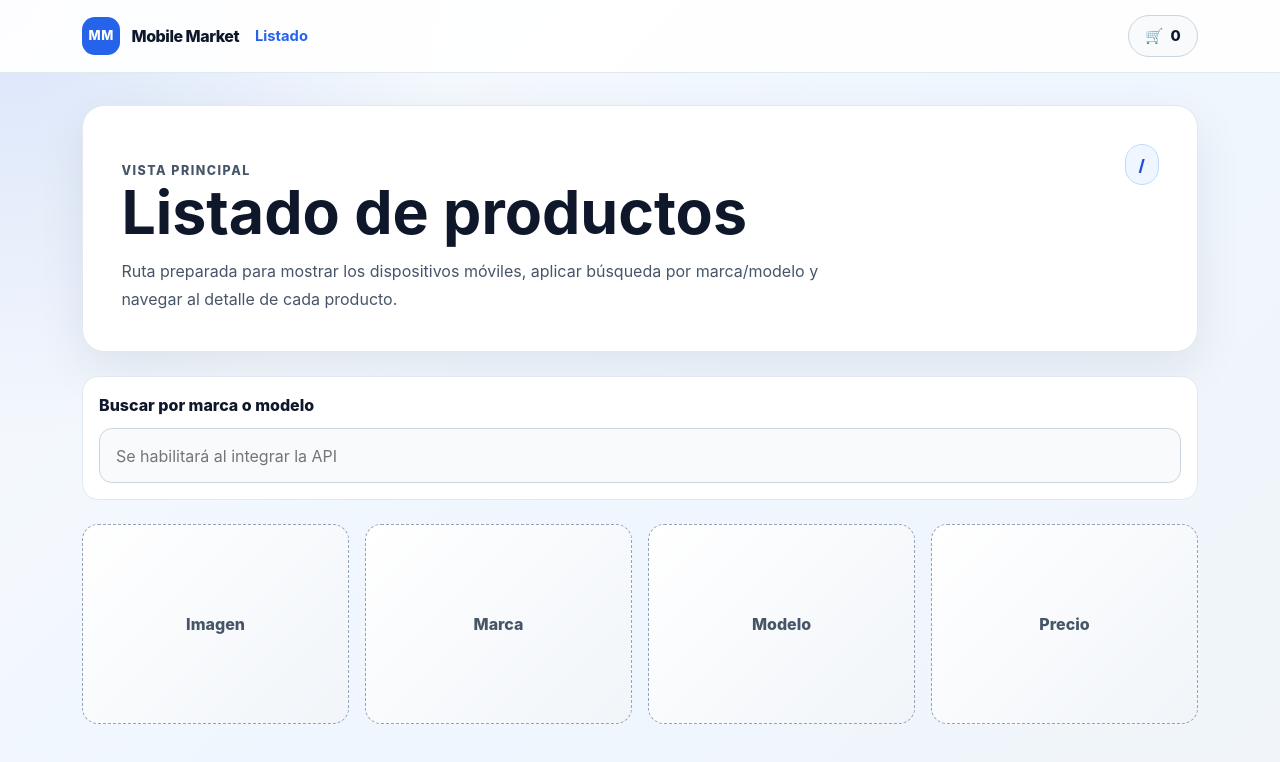
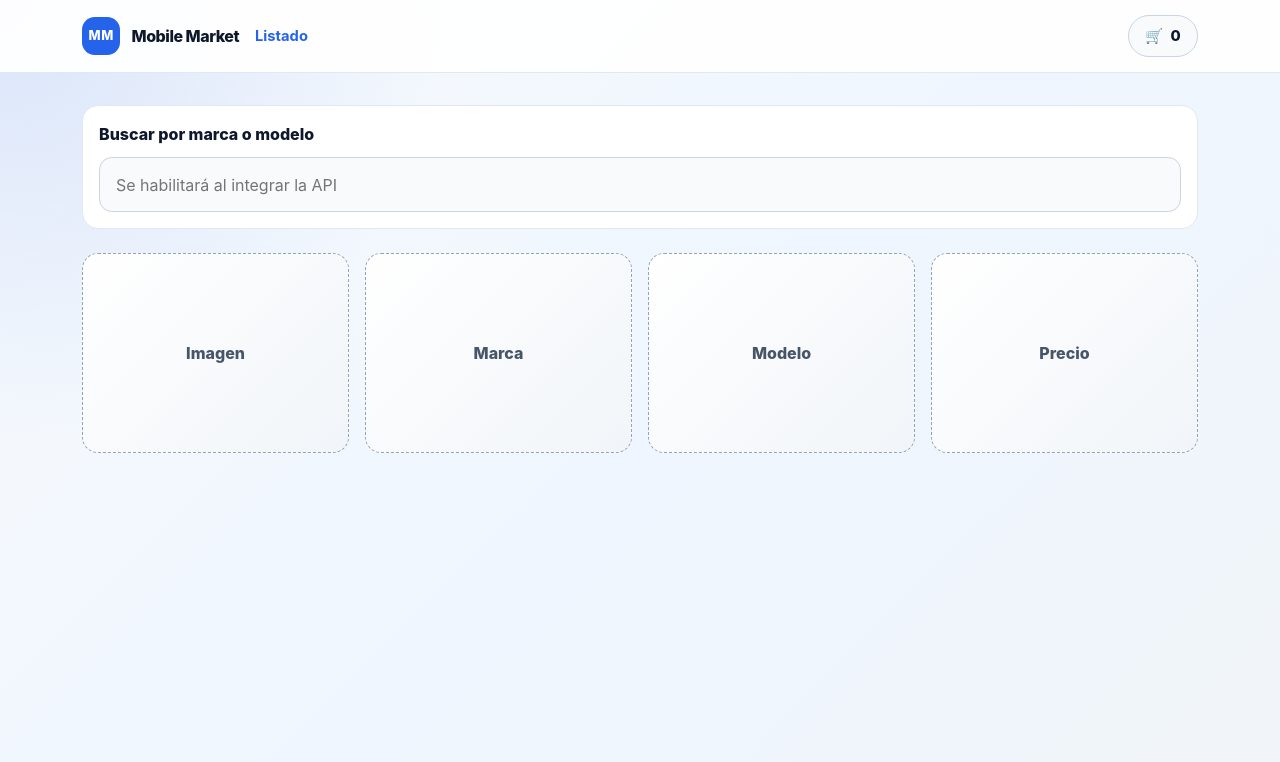
Before and after one commit to diegosilva91/mobile-market-spa, a React (Vite) app: page / in a window 1280 px wide. Shown: the top 762 px of the page. Built offline with nearby package versions, Linux system fonts and the light colour scheme.

Commit message:
update styles home

```diff
--- a/src/pages/ProductListPage/ProductListPage.tsx
+++ b/src/pages/ProductListPage/ProductListPage.tsx
@@ -5,17 +5,7 @@ const placeholderCards = ['Imagen', 'Marca', 'Modelo', 'Precio'];
 export function ProductListPage() {
   return (
     <section className="page-section" aria-labelledby="product-list-title">
-      <div className="page-section__header">
-        <div>
-          <p className="page-section__eyebrow">Vista principal</p>
-          <h1 id="product-list-title">Listado de productos</h1>
-          <p>
-            Ruta preparada para mostrar los dispositivos móviles, aplicar búsqueda
-            por marca/modelo y navegar al detalle de cada producto.
-          </p>
-        </div>
-        <span className="route-badge">/</span>
-      </div>
+
 
       <div className="search-placeholder" aria-label="Buscador pendiente de integración">
         <label htmlFor="product-search">Buscar por marca o modelo</label>
```
Also changed, not shown: 1 other file (tests, documents, lock files or other folders).
